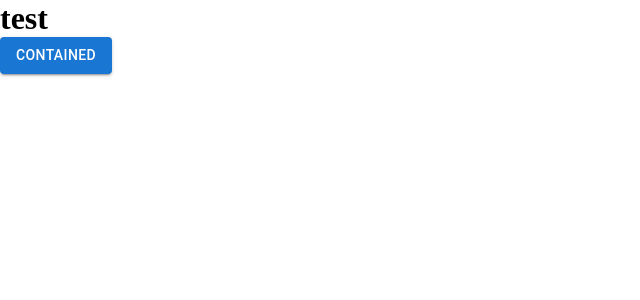
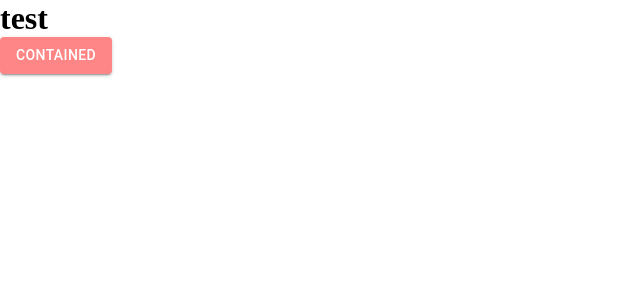
Before and after one commit to SangWon7242/nextJs_test_2023_12_14, a Next.js app: page / in a window 1280 px wide. Shown: the top 300 px of the page, without its empty margins (0-640 px from the left). Built offline with nearby package versions, Linux system fonts and the light colour scheme; a web font is replaced by a local one.

Commit message:
mui 커스텀 테마 적용, 그리고 테마 모듈화 해서 적용하기

```diff
--- a/src/app/page.js
+++ b/src/app/page.js
@@ -1,13 +1,32 @@
 "use client";
 
 import { Button } from "@mui/material";
+import { ThemeProvider } from "@mui/material/styles";
+import theme from "./theme";
 
-export default function Home() {
+/*
+// 커스텀 테마
+const theme = createTheme({
+  palette: {
+    primary: {
+      main: "#ff8686",
+      contrastText: "#fff",
+    },
+    secondary: {
+      main: "#19857b",
+    },
+  },
+});
+*/
+
+export default function App() {
   return (
     <>
-      <Button className="" variant="contained">
-        Contained
-      </Button>
+      <ThemeProvider theme={theme}>
+        <Button className="" variant="contained">
+          Contained
+        </Button>
+      </ThemeProvider>
     </>
   );
 }
--- /dev/null
+++ b/src/app/theme.js
@@ -0,0 +1,15 @@
+import { createTheme } from "@mui/material/styles";
+
+const theme = createTheme({
+  palette: {
+    primary: {
+      main: "#ff8686",
+      contrastText: "#fff",
+    },
+    secondary: {
+      main: "#19857b",
+    },
+  },
+});
+
+export default theme;
```
